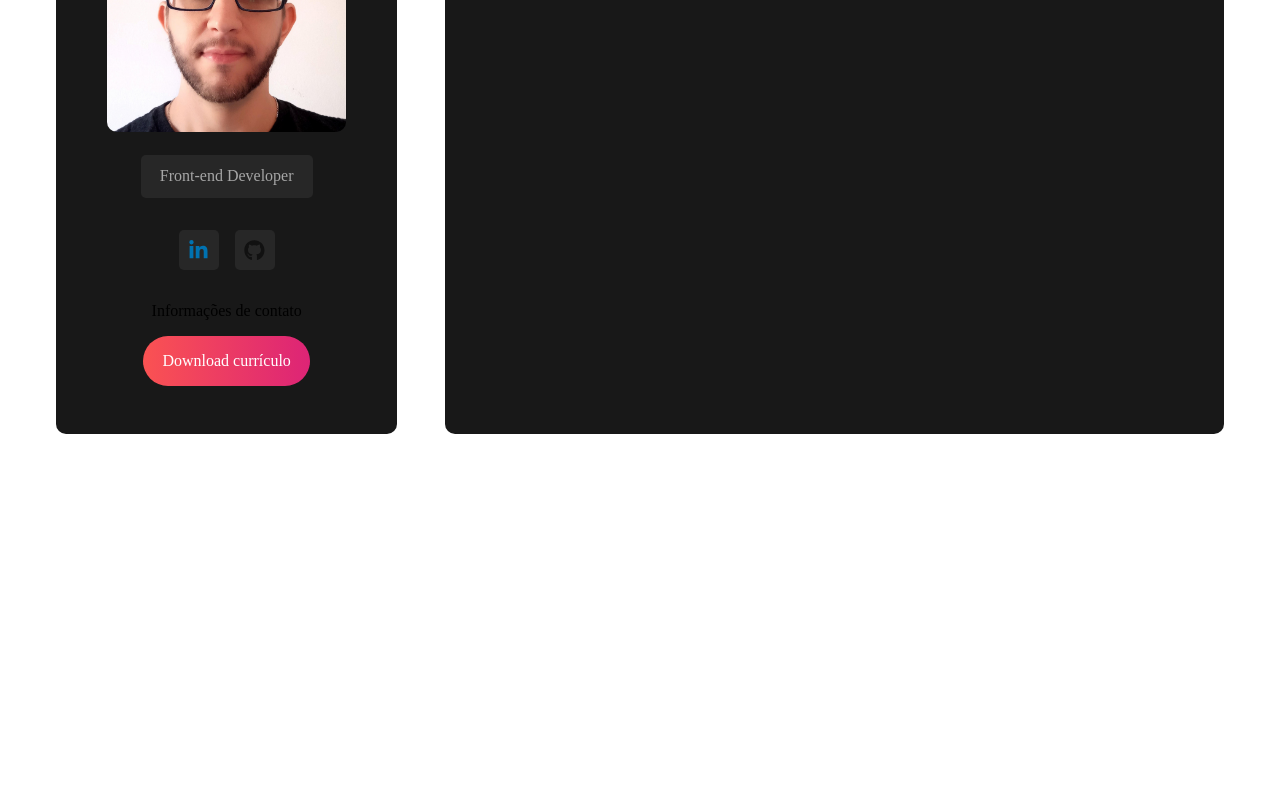
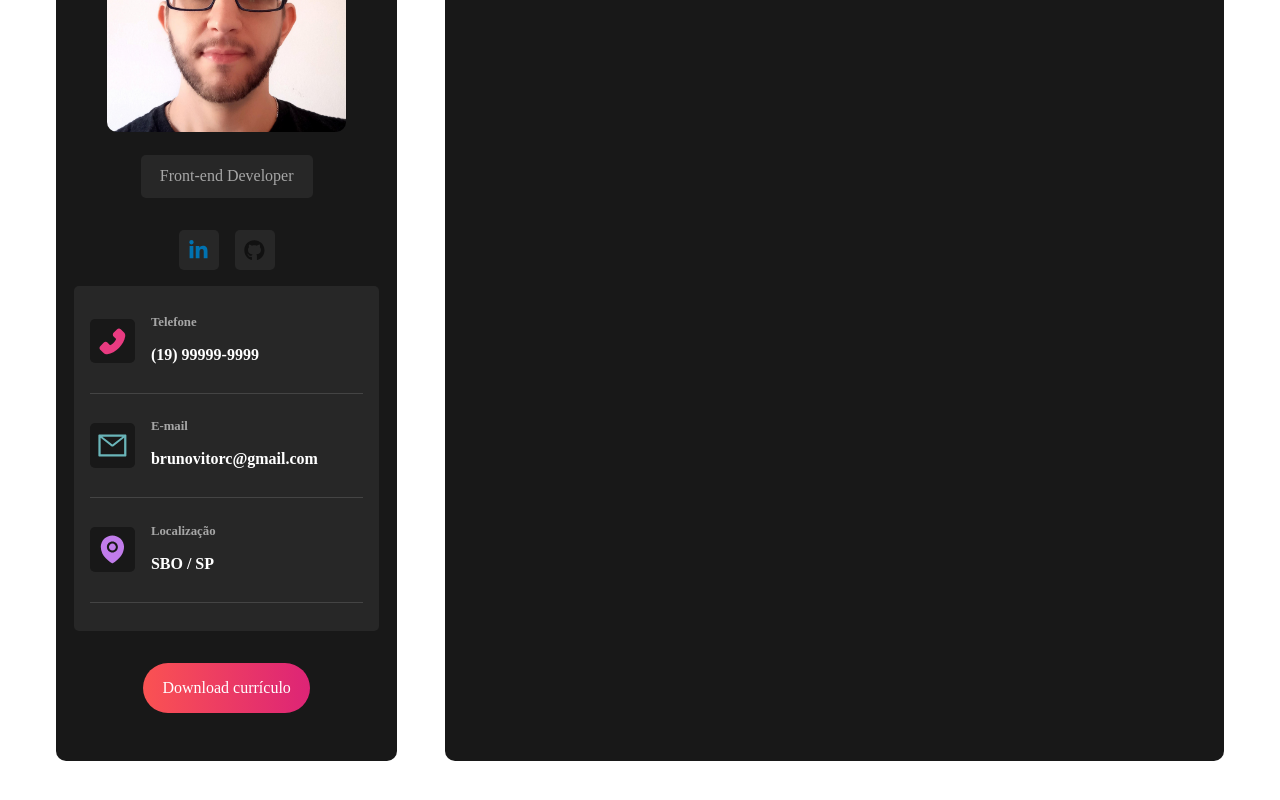
Before and after one commit to Bruno-Vitor/react-sass, a React (Vite) app in the folder react_sass/: page / in a window 1280 px wide. Shown: the part 398-1198 px from the top of the page. Before the commit the page ends 888 px from the top, so only its background shows below. Built offline with nearby package versions, Linux system fonts and the light colour scheme; the HTML template or start-up script is replaced by a standard one.

Commit message:
Update 1.5

```diff
--- /dev/null
+++ b/react_sass/src/components/InformationContainer.jsx
@@ -0,0 +1,33 @@
+import React from 'react'
+import {AiFillPhone, AiOutlineMail, AiFillEnvironment} from 'react-icons/ai';
+import '../styles/components/informationcontainer.sass';
+
+const InformationContainer = () => {
+  return (
+    <section id='information'>
+      <div className="info-card">
+        <AiFillPhone id='phone-icon' />
+        <div>
+          <h3>Telefone</h3>
+          <p>(19) 99999-9999</p>
+        </div>
+      </div>
+      <div className="info-card">
+        <AiOutlineMail id='email-icon' />
+        <div>
+          <h3>E-mail</h3>
+          <p>brunovitorc@gmail.com</p>
+        </div>
+      </div>
+      <div className="info-card">
+        <AiFillEnvironment id='pin-icon' />
+        <div>
+          <h3>Localização</h3>
+          <p>SBO / SP</p>
+        </div>
+      </div>
+    </section>
+  );
+};
+
+export default InformationContainer
--- a/react_sass/src/components/Sidebar.jsx
+++ b/react_sass/src/components/Sidebar.jsx
@@ -2,6 +2,7 @@
 import SocialNetworks from './SocialNetworks';
 import Avatar from '../img/bc.jpg';
 import '../styles/components/sidebar.sass';
+import InformationContainer from './InformationContainer';
 
 const Sidebar = () => {
   return (
@@ -9,7 +10,7 @@
       <img src={Avatar} alt="Bruno Corrêa" />
       <p className='title'>Front-end Developer</p>
       <SocialNetworks />
-      <p>Informações de contato</p>
+      <InformationContainer />
       <a href="" className='btn'>
         Download currículo
       </a>
--- /dev/null
+++ b/react_sass/src/styles/components/informationcontainer.sass
@@ -0,0 +1,47 @@
+@use '../variables'
+@use '../mixins'
+
+#information
+  @include mixins.center
+  flex-direction: column
+  background-color: variables.$bg-color-secondary
+  border-radius: variables.$card-border-radius
+  padding: 1rem
+  margin-bottom: 2rem
+  text-align: left
+  width: 80%
+  border-radius: variables.$card-border-radius
+
+  .info-card
+    @include mixins.center
+    justify-content: start
+    gap: 1rem
+    padding-bottom: .8rem
+    margin-bottom: .8rem
+    border-bottom: 1px solid #444
+    width: 100%
+
+    h3
+      color: variables.$text-color-secondary
+      font-size: .8rem
+      margin-bottom: .5rem
+
+    p
+      color: variables.$text-color
+      font-weight: bold
+
+    svg
+      background-color: variables.$bg-color
+      padding: .4rem
+      width: 2rem
+      height: 2rem
+      border-radius: variables.$card-border-radius
+
+    #phone-icon
+      color: #e93b81
+
+    #email-icon
+      color: #6ab5b9
+
+    #pin-icon
+      color: #c17ceb
```
